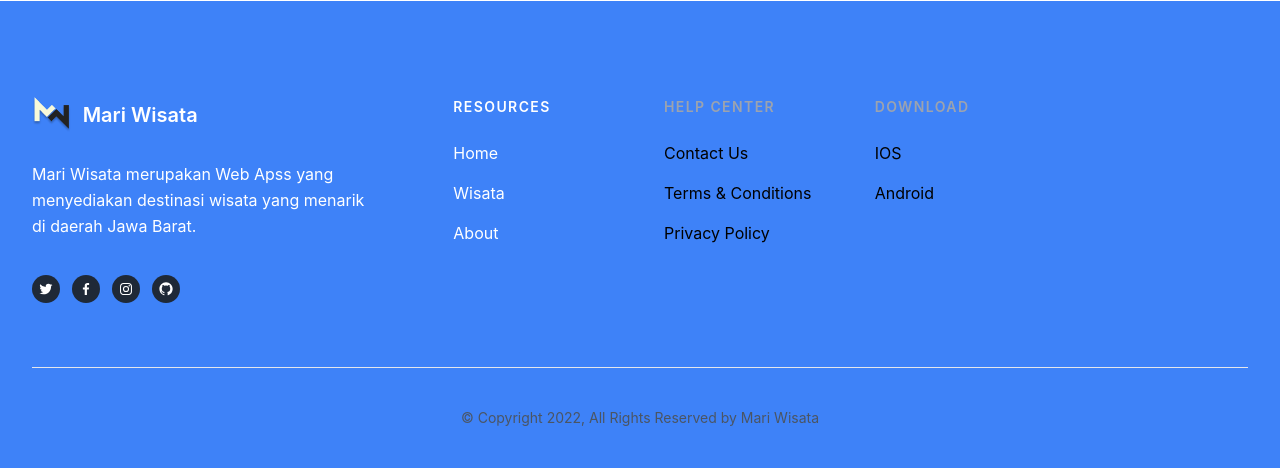
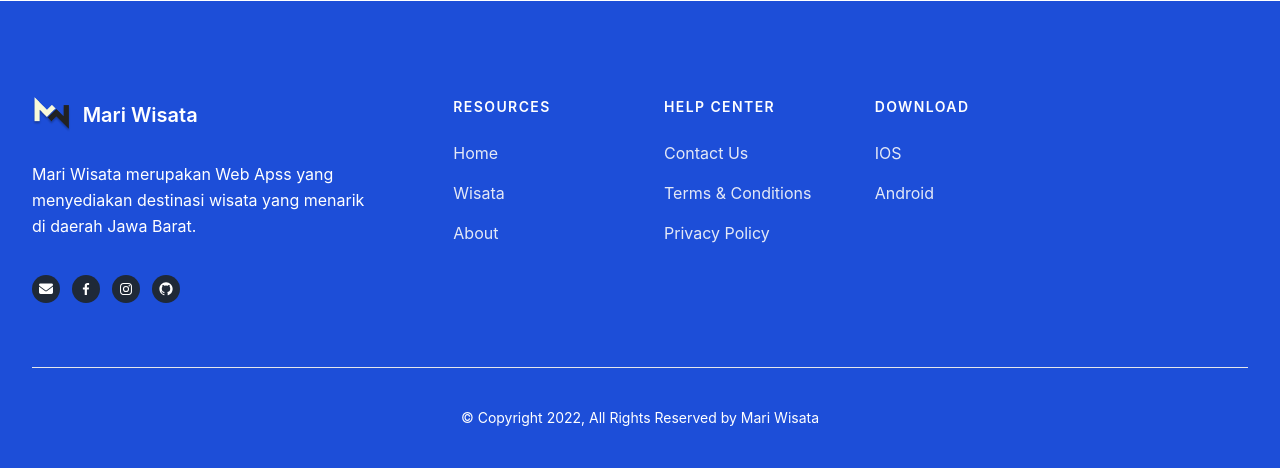
Before and after one commit to RaihanAZaki/MariWisata-Websitee, a CodeIgniter 4 app: template app/Views/pages/home.php in a window 1280 px wide. Shown: the part 5200-5668 px from the top of the page. Run offline with PHP 8.4 and a stand-in for CodeIgniter, Linux system fonts and the light colour scheme; the template is opened without the code that fills it, so the values that code supplies are empty; some libraries are stand-ins or nearby versions.

Commit message:
update footer

```diff
--- a/app/Views/layout/footer.php
+++ b/app/Views/layout/footer.php
@@ -202,14 +202,10 @@
 
                 <ul class="flex items-center space-x-3 mt-9">
 
-                    <!-- twt -->
+                    <!-- send mail -->
                     <li>
-                        <a href="#" title="" class="flex items-center justify-center text-white transition-all duration-200 bg-gray-800 rounded-full w-7 h-7 hover:bg-blue-300 focus:bg-blue-300">
-                            <svg class="w-4 h-4" xmlns="http://www.w3.org/2000/svg" viewBox="0 0 24 24" fill="currentColor">
-                                <path
-                                    d="M19.633 7.997c.013.175.013.349.013.523 0 5.325-4.053 11.461-11.46 11.461-2.282 0-4.402-.661-6.186-1.809.324.037.636.05.973.05a8.07 8.07 0 0 0 5.001-1.721 4.036 4.036 0 0 1-3.767-2.793c.249.037.499.062.761.062.361 0 .724-.05 1.061-.137a4.027 4.027 0 0 1-3.23-3.953v-.05c.537.299 1.16.486 1.82.511a4.022 4.022 0 0 1-1.796-3.354c0-.748.199-1.434.548-2.032a11.457 11.457 0 0 0 8.306 4.215c-.062-.3-.1-.611-.1-.923a4.026 4.026 0 0 1 4.028-4.028c1.16 0 2.207.486 2.943 1.272a7.957 7.957 0 0 0 2.556-.973 4.02 4.02 0 0 1-1.771 2.22 8.073 8.073 0 0 0 2.319-.624 8.645 8.645 0 0 1-2.019 2.083z"
-                                ></path>
-                            </svg>
+                        <a href = "mailto: yajatak187@randrai.com?subject = Feedback&body = Message" title="" class="flex items-center justify-center text-white transition-all duration-200 bg-gray-800 rounded-full w-7 h-7 hover:bg-blue-300 focus:bg-blue-300">
+                            <i class="fa-solid fa-envelope text-sm"></i>
                         </a>
                     </li>
 
@@ -255,52 +251,52 @@
 
                 <ul class="mt-6 space-y-4">
                     <li>
-                        <a href="#" title="" class="flex text-base text-white transition-all duration-200 hover:text-blue-300 focus:text-blue-300"> Home </a>
+                        <a href="<?= base_url('/'); ?>" title="" class="flex text-base text-white/90 transition-all duration-200 hover:text-blue-300 focus:text-blue-300"> Home </a>
                     </li>
 
                     <li>
-                        <a href="#" title="" class="flex text-base text-white transition-all duration-200 hover:text-blue-300 focus:text-blue-300"> Wisata </a>
+                        <a href="/wisata" title="" class="flex text-base text-white/90 transition-all duration-200 hover:text-blue-300 focus:text-blue-300"> Wisata </a>
                     </li>
 
                     <li>
-                        <a href="#" title="" class="flex text-base text-white transition-all duration-200 hover:text-blue-300 focus:text-blue-300"> About </a>
+                        <a href="/about" title="" class="flex text-base text-white/90 transition-all duration-200 hover:text-blue-300 focus:text-blue-300"> About </a>
                     </li>
 
                     <!-- <li>
-                        <a href="#" title="" class="flex text-base text-black transition-all duration-200 hover:text-blue-600 focus:text-blue-600"> Blog </a>
+                        <a href="#" title="" class="flex text-base text-white/90 transition-all duration-200 hover:text-blue-300 focus:text-blue-300"> Blog </a>
                     </li> -->
                 </ul>
             </div>
 
             <!-- <div class="col-end-7 col-span-2"> -->
             <div>
-                <p class="text-sm font-semibold tracking-widest text-gray-400 uppercase">Help Center</p>
+                <p class="text-sm font-semibold tracking-widest text-white uppercase">Help Center</p>
 
                 <ul class="mt-6 space-y-4">
                     <li>
-                        <a href="#" title="" class="flex text-base text-black transition-all duration-200 hover:text-blue-600 focus:text-blue-600"> Contact Us </a>
+                        <a href="#" title="" class="flex text-base text-white/90 transition-all duration-200 hover:text-blue-300 focus:text-blue-300"> Contact Us </a>
                     </li>
 
                     <li>
-                        <a href="#" title="" class="flex text-base text-black transition-all duration-200 hover:text-blue-600 focus:text-blue-600"> Terms & Conditions </a>
+                        <a href="#" title="" class="flex text-base text-white/90 transition-all duration-200 hover:text-blue-300 focus:text-blue-300"> Terms & Conditions </a>
                     </li>
 
                     <li>
-                        <a href="#" title="" class="flex text-base text-black transition-all duration-200 hover:text-blue-600 focus:text-blue-600"> Privacy Policy </a>
+                        <a href="#" title="" class="flex text-base text-white/90 transition-all duration-200 hover:text-blue-300 focus:text-blue-300"> Privacy Policy </a>
                     </li>
                 </ul>
             </div>
 
             <div>
-                <p class="text-sm font-semibold tracking-widest text-gray-400 uppercase">Download</p>
+                <p class="text-sm font-semibold tracking-widest text-white uppercase">Download</p>
 
                 <ul class="mt-6 space-y-4">
                     <li>
-                        <a href="#" title="" class="flex text-base text-black transition-all duration-200 hover:text-blue-600 focus:text-blue-600"> IOS </a>
+                        <a href="https://www.apple.com/id/ios/ios-16/" target="_blank" title="" class="flex text-base text-white/90 transition-all duration-200 hover:text-blue-300 focus:text-blue-300"> IOS </a>
                     </li>
 
                     <li>
-                        <a href="#" title="" class="flex text-base text-black transition-all duration-200 hover:text-blue-600 focus:text-blue-600"> Android </a>
+                        <a href="https://www.android.com/intl/id_id/" target="_blank" title="" class="flex text-base text-white/90 transition-all duration-200 hover:text-blue-300 focus:text-blue-300"> Android </a>
                     </li>
                 </ul>
             </div>
@@ -309,6 +305,6 @@
 
         <hr class="mt-16 mb-10 border-gray-200" />
 
-        <p class="text-sm text-center text-gray-600">&copy; Copyright <?= Date('Y'); ?>, All Rights Reserved by Mari Wisata</p>
+        <p class="text-sm text-center text-white">&copy; Copyright <?= Date('Y'); ?>, All Rights Reserved by Mari Wisata</p>
     </div>
 </section>
--- a/app/Views/pages/home.php
+++ b/app/Views/pages/home.php
@@ -23,7 +23,7 @@
                 <!-- logo mari wisata -->
                 <h2 class="text-3xl font-bold leading-tight text-black sm:text-4xl lg:text-5xl">
                     Let's go Jabar</br>
-                    <span class="text-blue-500">Mari Wisata</span>
+                    <span class="text-primary">Mari Wisata</span>
                 </h2>
                 <p class="mt-4 text-base leading-relaxed text-gray-600 text-justify">Provinsi Jawa Barat secara
                     geografis terletak
--- a/tailwind.config.js
+++ b/tailwind.config.js
@@ -14,7 +14,7 @@ module.exports = {
     },
     extend: {
       colors: {
-        primary: "#3E82F8",
+        primary: "#1d4ed8",
         secondary: "#64748b",
         dark: "#0f172a",
         white: "#F9F9F9",
```
Also changed, not shown: public/assets/css/style.css.
